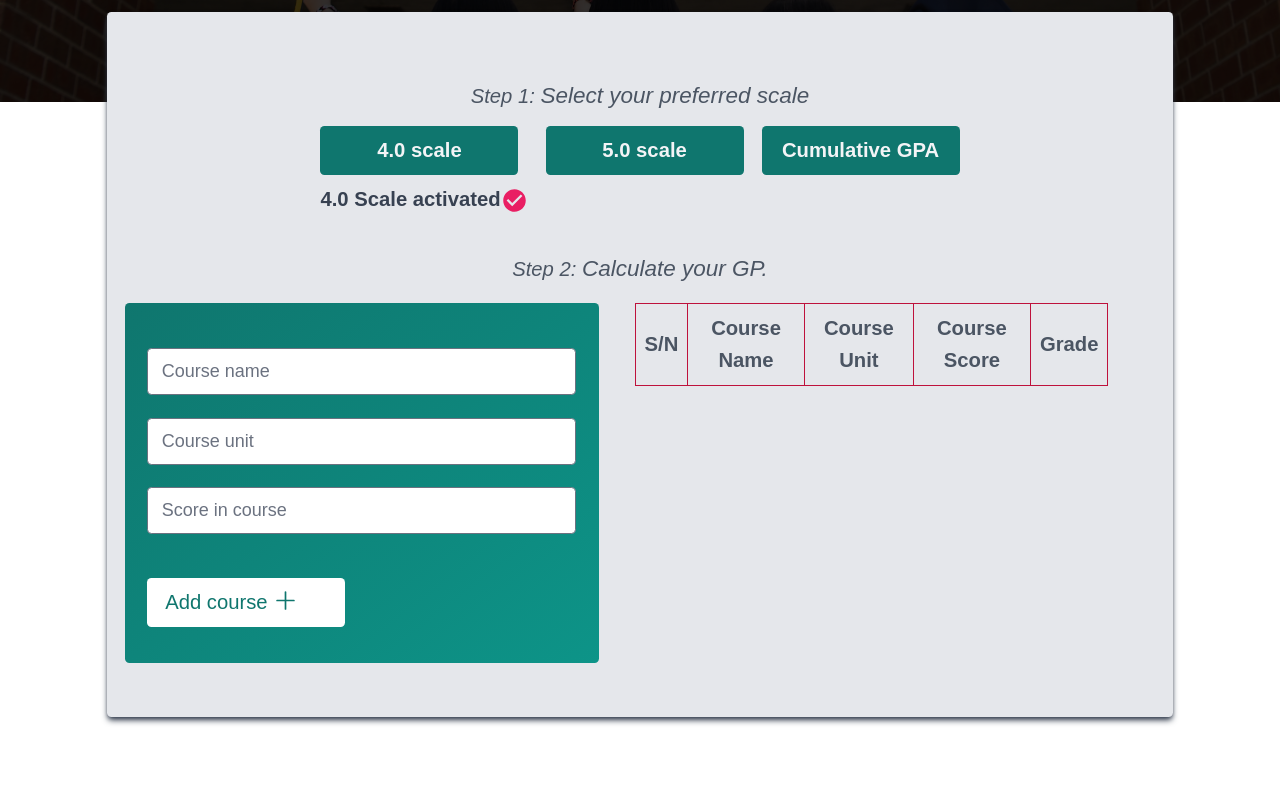
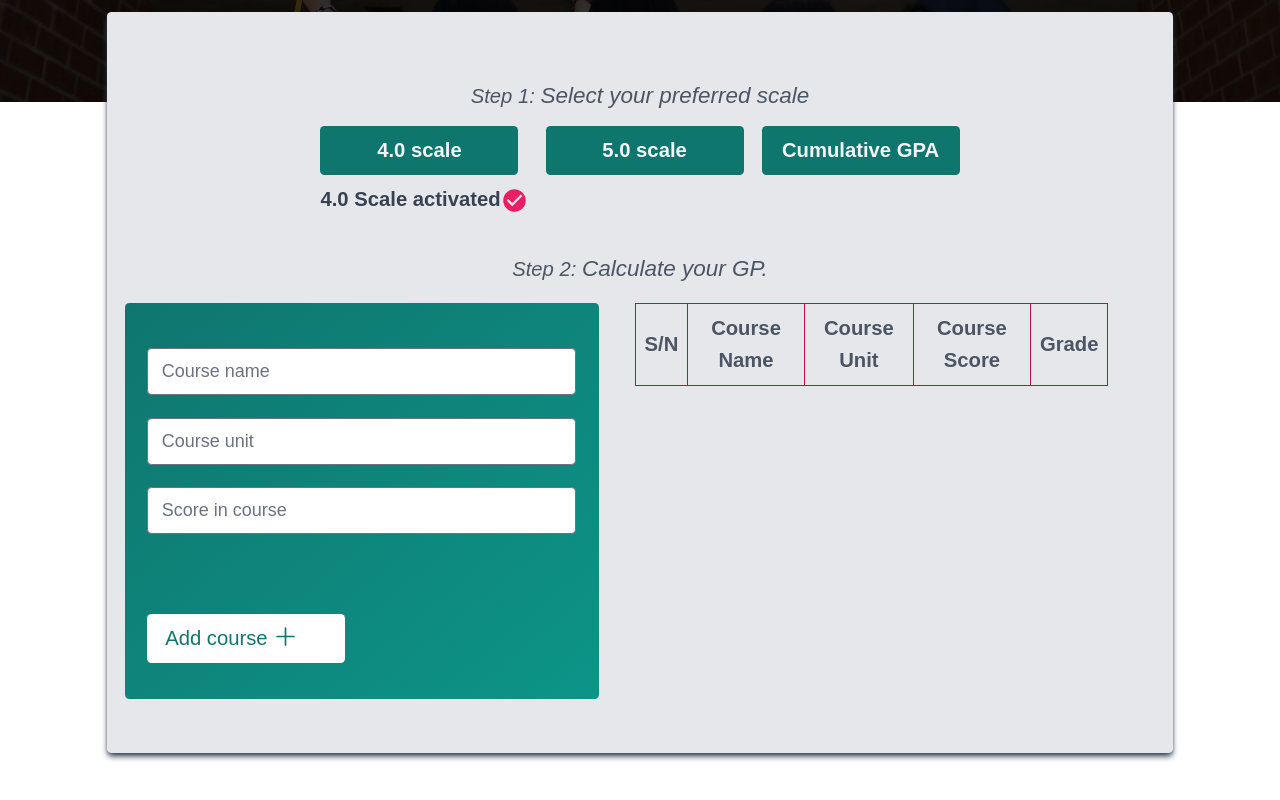
Before and after one commit to NathanaelBenjamin/cgpa-calculator, a React (Create React App) app: page / in a window 1280 px wide. Shown: the part 474-1274 px from the top of the page. Before the commit the page ends 1245 px from the top, so only its background shows below. Built offline with nearby package versions, Linux system fonts and the light colour scheme.

Commit message:
Modifications

```diff
--- a/src/Components/CALCULATOR_COMPONENTS/CgpaForm.js
+++ b/src/Components/CALCULATOR_COMPONENTS/CgpaForm.js
@@ -87,7 +87,7 @@ const CgpaForm = () => {
   return (
     <div>
         <div className='grid md:grid-cols-4 gap-6'>
-            <form className='bg-teal-700 h-80 py-8 px-5 rounded bg-gradient-to-br from-teal-700 to-teal-600 flex flex-col justify-between md:col-span-2'
+            <form className='bg-teal-700 h-[22rem] min-h-full py-8 px-5 rounded bg-gradient-to-br from-teal-700 to-teal-600 flex flex-col justify-between md:col-span-2'
                 onSubmit={(event) => {
                     event.preventDefault()
                     calculateCGPA();
--- a/src/Components/CALCULATOR_COMPONENTS/GpaForm.js
+++ b/src/Components/CALCULATOR_COMPONENTS/GpaForm.js
@@ -110,7 +110,7 @@ const GpaForm = ({ scale }) => {
 
     return (
     <div className='grid grid-cols-1 items-center md:items-start md:grid-cols-2 gap-8'>
-        <form className='bg-teal-700 h-80 py-8 px-5 rounded bg-gradient-to-br from-teal-700 to-teal-600 flex flex-col justify-between md:w-full'
+        <form className='bg-teal-700 min-h-full h-[22rem] py-8 px-5 rounded bg-gradient-to-br from-teal-700 to-teal-600 flex flex-col justify-between md:w-full'
             onSubmit={(event) => handleSubmit(event)}
         >
             <div className="grid gap-1">
--- a/src/Components/CALCULATOR_COMPONENTS/WarningMessage.js
+++ b/src/Components/CALCULATOR_COMPONENTS/WarningMessage.js
@@ -3,7 +3,7 @@ import ErrorOutlineIcon from '@mui/icons-material/ErrorOutline';
 
 const WarningMessage = ({ text, warning=` cannot be blank` }) => {
   return (
-    <small className='text-rose-200 font-bold flex items-end'>
+    <small className='text-red-200 flex items-end mb-4'>
         <span>{text}{warning}</span>
         <span className='-mt-4'>{<ErrorOutlineIcon />}</span>
     </small>
```
